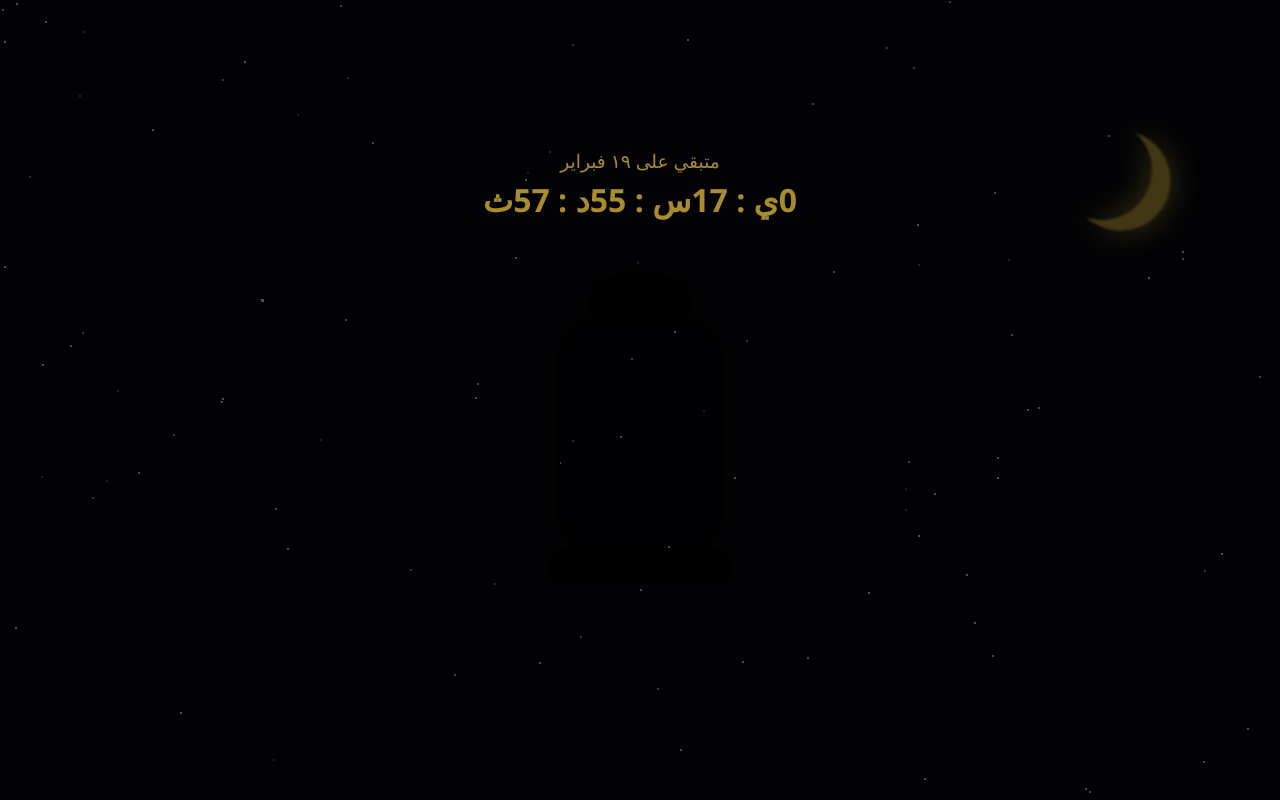
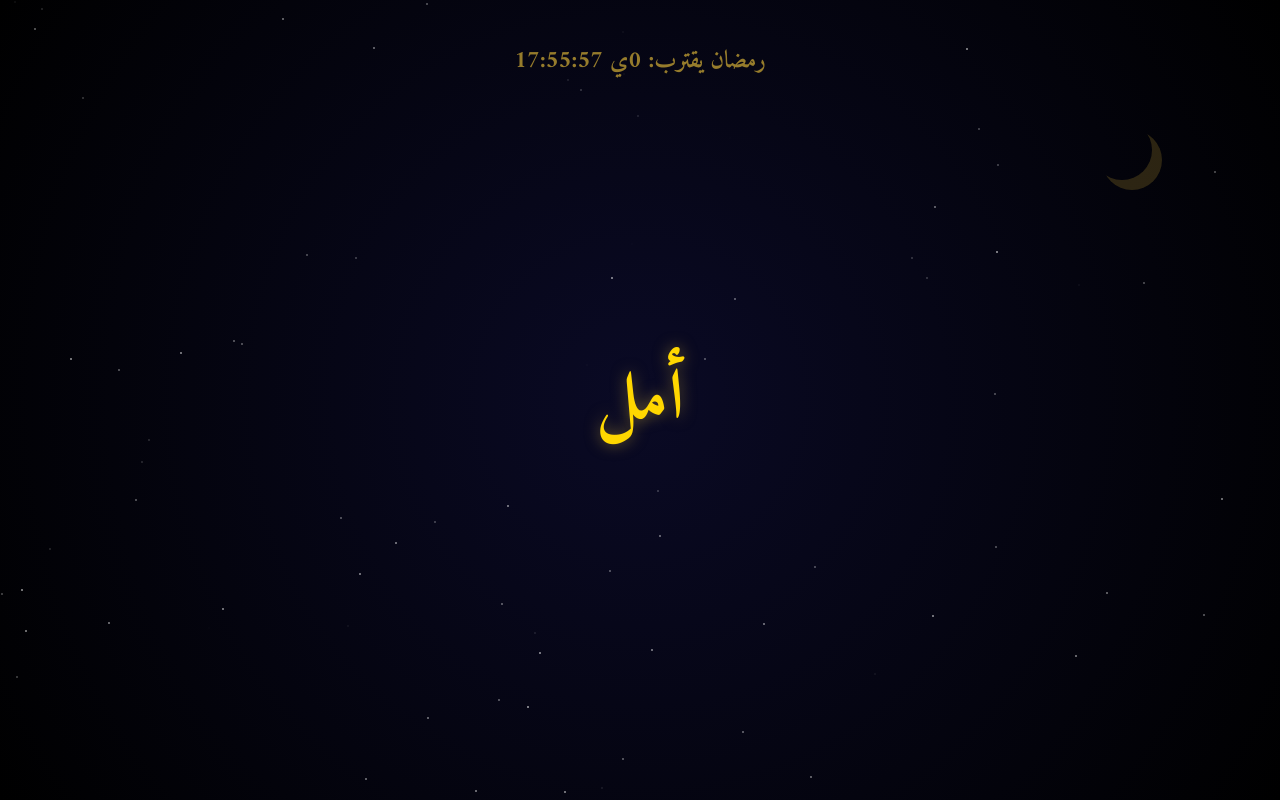
Before and after one commit to hamr47927-lang/Alfanos, a plain HTML site: page index.html in a window 1280 px wide. Drawn offline with Linux system fonts and the light colour scheme.

Commit message:
Update index.html

```diff
--- a/index.html
+++ b/index.html
@@ -3,242 +3,188 @@
 <head>
     <meta charset="UTF-8">
     <meta name="viewport" content="width=device-width, initial-scale=1.0">
-    <title>رمضان 2026 - التجربة السينمائية</title>
+    <title>أمل - سحر رمضان</title>
     <style>
-        :root {
-            --gold: #d4af37;
-            --light-gold: #f9e29c;
+        @import url('https://fonts.googleapis.com/css2?family=Amiri:wght@700&display=swap');
+
+        body, html {
+            margin: 0; padding: 0; height: 100%;
+            background: #020205; overflow: hidden;
+            font-family: 'Amiri', serif;
         }
 
-        body {
-            margin: 0;
-            height: 100vh;
-            display: flex;
-            flex-direction: column;
-            align-items: center;
-            justify-content: center;
-            background: #020205;
-            overflow: hidden;
-            font-family: 'Segoe UI', sans-serif;
-            perspective: 1000px;
-        }
-
-        /* نجوم الخلفية */
-        .stars {
-            position: absolute;
-            width: 100%; height: 100%;
-            background: transparent;
+        /* خلفية سحرية */
+        #magic-bg {
+            position: fixed; width: 100%; height: 100%;
+            background: radial-gradient(circle at center, #0a0a25 0%, #000 100%);
             z-index: 0;
         }
 
-        /* الهلال الذهبي */
-        .moon {
-            position: absolute;
-            top: 15%; right: 10%;
-            width: 100px; height: 100px;
-            border-radius: 50%;
-            box-shadow: 15px 15px 0 0 var(--gold);
-            filter: blur(1px) drop-shadow(0 0 15px var(--gold));
-            opacity: 0.3;
-            z-index: 1;
-            transform: rotate(-15deg);
+        /* العداد */
+        .timer-box {
+            position: absolute; top: 5%; width: 100%; text-align: center;
+            color: #d4af37; z-index: 10; opacity: 0.7;
+        }
+        #countdown { font-size: 1.5rem; }
+
+        /* حاوية المركز */
+        .center-stage {
+            position: absolute; top: 50%; left: 50%;
+            transform: translate(-50%, -50%);
+            display: flex; flex-direction: column; align-items: center;
+            z-index: 5;
         }
 
-        /* العداد التنازلي الشيك */
-        .countdown {
-            text-align: center;
-            z-index: 10;
-            color: var(--gold);
-            margin-bottom: 50px;
-            opacity: 0.8;
+        /* اسم أمل - البطل في المشهد */
+        .name-trigger {
+            font-size: 70px; color: #ffd700; cursor: pointer;
+            text-shadow: 0 0 15px rgba(212, 175, 55, 0.5);
+            transition: all 0.8s ease; z-index: 20;
+            user-select: none;
         }
-        #timer {
-            font-size: 2rem;
-            font-weight: bold;
-            display: flex; gap: 15px;
-            justify-content: center;
+        .active .name-trigger {
+            font-size: 55px; /* بيصغر شوية عشان يدخل جوه الفانوس */
+            text-shadow: 0 0 30px #d4af37;
+            transform: translateY(40px); /* بينزل لمكان الزجاج */
         }
 
-        /* الفانوس الاحترافي */
-        .lantern-world {
-            position: relative;
-            width: 220px; height: 400px;
-            cursor: pointer;
-            z-index: 10;
+        /* الفانوس - مخفي تماماً في البداية */
+        .lantern-ui {
+            width: 240px; height: 420px;
+            opacity: 0; transform: scale(0.5);
+            transition: all 1.2s cubic-bezier(0.175, 0.885, 0.32, 1.275);
+            pointer-events: none; position: absolute; top: -140px;
         }
 
-        .fanous-obj {
-            width: 100%; height: 100%;
-            position: relative;
-            filter: brightness(0.1) contrast(1.2); /* مضلم جداً في البداية */
-            transition: all 1.5s cubic-bezier(0.19, 1, 0.22, 1);
+        .active .lantern-ui {
+            opacity: 1; transform: scale(1);
         }
 
-        .active .fanous-obj {
-            filter: brightness(1.1) contrast(1);
-            drop-shadow: 0 0 40px var(--gold);
+        /* أجزاء الفانوس */
+        .l-cap { width: 90px; height: 45px; background: linear-gradient(90deg, #5d4037, #d4af37, #5d4037); margin: 0 auto; border-radius: 50% 50% 0 0; }
+        .l-glass {
+            width: 170px; height: 260px; border: 4px solid #d4af37;
+            margin: 0 auto; border-radius: 35px; position: relative;
+            background: rgba(255, 215, 0, 0.05); box-shadow: inset 0 0 30px #d4af37;
+            overflow: hidden;
         }
+        .l-base { width: 190px; height: 35px; background: linear-gradient(90deg, #5d4037, #d4af37, #5d4037); margin: -5px auto 0; border-radius: 8px; }
 
-        /* رسم جسم الفانوس */
-        .cap {
-            width: 100px; height: 45px;
-            background: linear-gradient(90deg, #3a2a0d, var(--gold), #3a2a0d);
-            margin: 0 auto; border-radius: 50% 50% 0 0;
-            border-bottom: 2px solid #222;
-        }
-        .body-glass {
-            width: 160px; height: 230px;
-            margin: 0 auto; border: 3px solid #444;
-            background: rgba(255, 255, 255, 0.02);
-            border-radius: 40px; position: relative;
-            overflow: hidden;
-            transition: 1s;
-        }
-        .active .body-glass {
-            border-color: var(--gold);
-            background: radial-gradient(circle, rgba(212, 175, 55, 0.3) 0%, transparent 80%);
-            box-shadow: inset 0 0 30px var(--gold);
-        }
-        .base {
-            width: 180px; height: 35px;
-            background: linear-gradient(90deg, #3a2a0d, var(--gold), #3a2a0d);
-            margin: -5px auto 0; border-radius: 10px;
-        }
-
-        /* دوران فنانيس */
-        .inner-motion {
+        /* دوران الاسم داخل الفانوس */
+        .rotator {
             position: absolute; width: 100%; height: 100%;
             display: none; transform-style: preserve-3d;
         }
-        .active .inner-motion {
-            display: block;
-            animation: rotate3d 8s linear infinite;
-        }
-        .fanis {
-            position: absolute; width: 80px; top: 35%; left: 25%;
-            filter: drop-shadow(0 5px 15px rgba(0,0,0,0.8));
-        }
-        .p1 { transform: rotateY(0deg) translateZ(65px); }
-        .p2 { transform: rotateY(180deg) translateZ(65px); }
+        .active .rotator { display: block; animation: spin 8s linear infinite; }
 
-        @keyframes rotate3d {
-            from { transform: rotateY(0deg); }
-            to { transform: rotateY(360deg); }
-        }
+        @keyframes spin { from { transform: rotateY(0deg); } to { transform: rotateY(360deg); } }
 
-        canvas { position: absolute; top: 0; left: 0; z-index: 5; pointer-events: none; }
+        canvas { position: absolute; top: 0; left: 0; pointer-events: none; }
 
-        /* نبض النور */
-        .pulse {
-            position: absolute; top: 40%; left: 50%;
-            width: 1px; height: 1px;
-            background: var(--gold);
-            box-shadow: 0 0 100px 50px var(--gold);
-            border-radius: 50%;
-            opacity: 0; transition: 1s; z-index: 2;
-        }
-        .active .pulse { opacity: 0.2; animation: pulseGlow 3s infinite alternate; }
-
-        @keyframes pulseGlow {
-            from { transform: scale(1); opacity: 0.1; }
-            to { transform: scale(1.5); opacity: 0.3; }
+        /* هلال هادي */
+        .moon-shimmer {
+            position: absolute; top: 15%; right: 10%;
+            width: 60px; height: 60px; border-radius: 50%;
+            box-shadow: 10px 10px 0 0 #d4af37; opacity: 0.2;
         }
     </style>
 </head>
 <body>
 
-    <div class="stars" id="starField"></div>
-    <div class="moon"></div>
+    <div id="magic-bg"></div>
+    <div class="moon-shimmer"></div>
 
-    <div class="countdown">
-        <h3 style="font-weight: 300; margin-bottom: 5px;">متبقي على ١٩ فبراير</h3>
-        <div id="timer">00:00:00:00</div>
+    <div class="timer-box">
+        <div id="countdown">باقي القليل...</div>
     </div>
 
-    <div class="lantern-world" id="mainScene">
-        <div class="pulse"></div>
-        <div class="fanous-obj">
-            <div class="cap"></div>
-            <div class="body-glass">
+    <div class="center-stage" id="mainScene">
+        <div class="lantern-ui">
+            <div class="l-cap"></div>
+            <div class="l-glass">
                 <canvas id="snow"></canvas>
-                <div class="inner-motion">
-                    <img src="fanis1.png.jpeg" class="fanis p1">
-                    <img src="fanis2.png.jpeg" class="fanis p2">
-                </div>
+                <div class="rotator">
+                    </div>
             </div>
-            <div class="base"></div>
+            <div class="l-base"></div>
         </div>
+
+        <div class="name-trigger" id="nameTrigger">أمل</div>
     </div>
 
-    <audio id="bgMusic" loop>
+    <audio id="ramadanSong" loop>
         <source src="1000349041.mp3" type="audio/mpeg">
     </audio>
 
     <script>
         const scene = document.getElementById('mainScene');
-        const music = document.getElementById('bgMusic');
+        const trigger = document.getElementById('nameTrigger');
+        const song = document.getElementById('ramadanSong');
         const canvas = document.getElementById('snow');
         const ctx = canvas.getContext('2d');
-        let isLit = false;
+        let isActivated = false;
 
-        // نجوم الخلفية (برمجة)
-        const starField = document.getElementById('starField');
-        for(let i=0; i<100; i++) {
-            let s = document.createElement('div');
-            s.style.position = 'absolute';
-            s.style.width = '2px'; s.style.height = '2px';
-            s.style.background = 'white';
-            s.style.top = Math.random()*100+'%';
-            s.style.left = Math.random()*100+'%';
-            s.style.opacity = Math.random();
-            s.style.animation = `pulseGlow ${Math.random()*3+2}s infinite alternate`;
-            starField.appendChild(s);
-        }
-
-        scene.onclick = () => {
-            isLit = !isLit;
-            scene.classList.toggle('active');
-            if(isLit) {
-                music.play();
+        // الضغط على اسم أمل
+        trigger.onclick = () => {
+            if(!isActivated) {
+                isActivated = true;
+                scene.classList.add('active');
+                song.play();
                 initSnow();
+                trigger.innerText = "أمل ✨";
             } else {
-                music.pause();
+                isActivated = false;
+                scene.classList.remove('active');
+                song.pause();
+                trigger.innerText = "أمل";
             }
         };
 
-        // العداد لـ 19 فبراير
+        // عداد 19 فبراير
         const target = new Date("February 19, 2026 00:00:00").getTime();
         setInterval(() => {
-            const now = new Date().getTime();
-            const d = target - now;
-            const days = Math.floor(d / 86400000);
-            const hrs = Math.floor((d % 86400000) / 3600000);
-            const min = Math.floor((d % 3600000) / 60000);
-            const sec = Math.floor((d % 60000) / 1000);
-            document.getElementById('timer').innerText = `${days}ي : ${hrs}س : ${min}د : ${sec}ث`;
+            const diff = target - new Date().getTime();
+            const d = Math.floor(diff / 86400000);
+            const h = Math.floor((diff % 86400000) / 3600000);
+            const m = Math.floor((diff % 3600000) / 60000);
+            const s = Math.floor((diff % 60000) / 1000);
+            document.getElementById('countdown').innerText = `رمضان يقترب: ${d}ي ${h}:${m}:${s}`;
         }, 1000);
 
-        // جليتر ذهبي
-        let p = [];
+        // جليتر
+        let particles = [];
         function initSnow() {
-            canvas.width = 160; canvas.height = 230;
-            p = Array.from({length: 60}, () => ({
-                x: Math.random()*canvas.width, y: Math.random()*canvas.height, s: Math.random()*0.7+0.3
+            canvas.width = 170; canvas.height = 260;
+            particles = Array.from({length: 60}, () => ({
+                x: Math.random()*170, y: Math.random()*260, v: Math.random()*0.8+0.4
             }));
         }
 
         function draw() {
-            if(isLit) {
-                ctx.clearRect(0,0,canvas.width, canvas.height);
-                ctx.fillStyle = "#d4af37";
-                p.forEach(i => {
-                    ctx.beginPath(); ctx.arc(i.x, i.y, 1.1, 0, 7); ctx.fill();
-                    i.y += i.s; if(i.y > canvas.height) i.y = -5;
+            if(isActivated) {
+                ctx.clearRect(0,0,170,260);
+                ctx.fillStyle = "rgba(212, 175, 55, 0.8)";
+                particles.forEach(p => {
+                    ctx.beginPath(); ctx.arc(p.x, p.y, 1.2, 0, 7); ctx.fill();
+                    p.y += p.v; if(p.y > 260) p.y = -5;
                 });
             }
             requestAnimationFrame(draw);
         }
         draw();
+
+        // نجوم الخلفية
+        const bg = document.getElementById('magic-bg');
+        for(let i=0; i<80; i++) {
+            let s = document.createElement('div');
+            s.style.position = 'absolute';
+            s.style.width = '2px'; s.style.height = '2px';
+            s.style.background = '#fff';
+            s.style.left = Math.random()*100+'%';
+            s.style.top = Math.random()*100+'%';
+            s.style.opacity = Math.random()*0.5;
+            bg.appendChild(s);
+        }
     </script>
 </body>
 </html>
```
